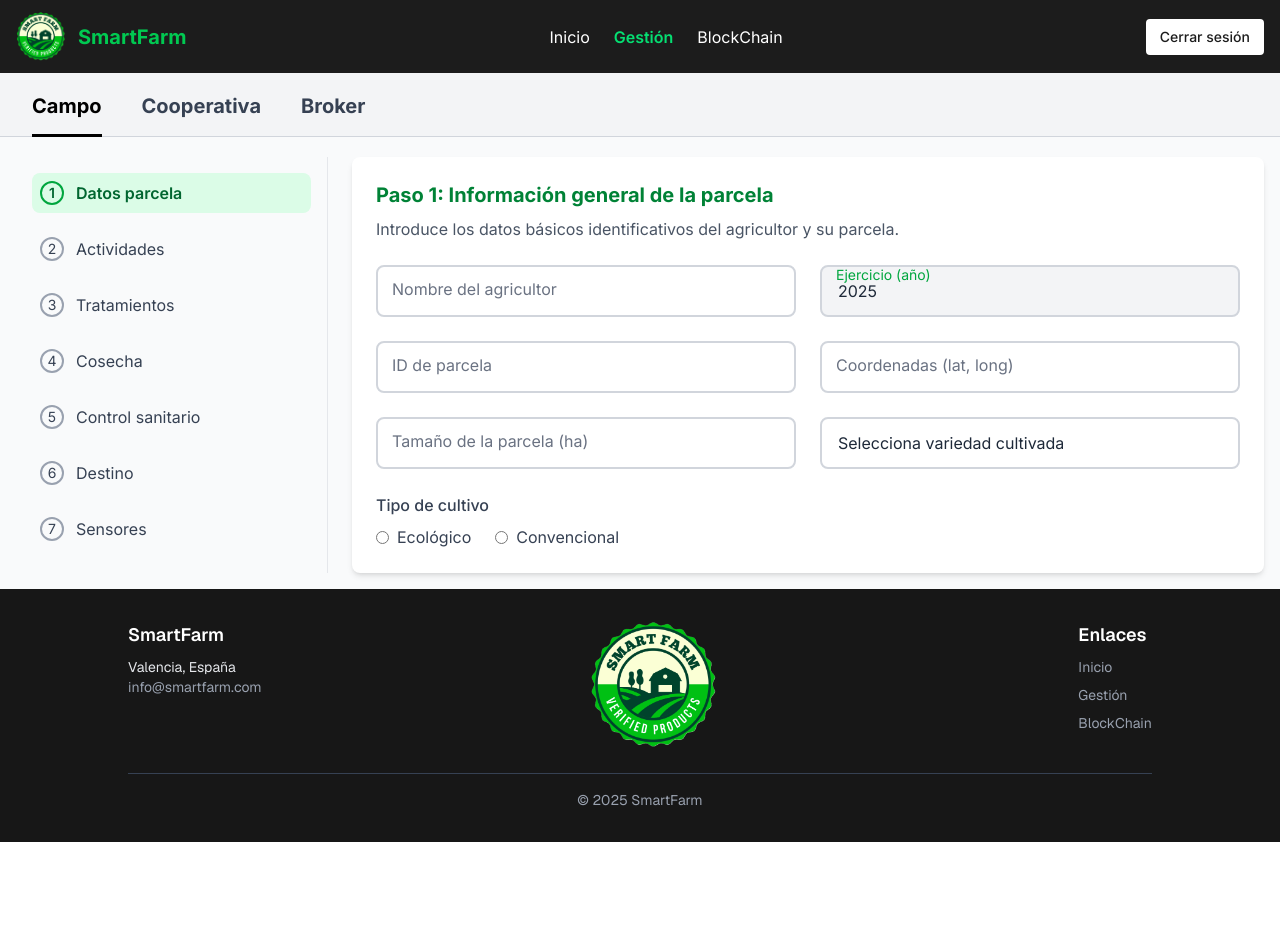
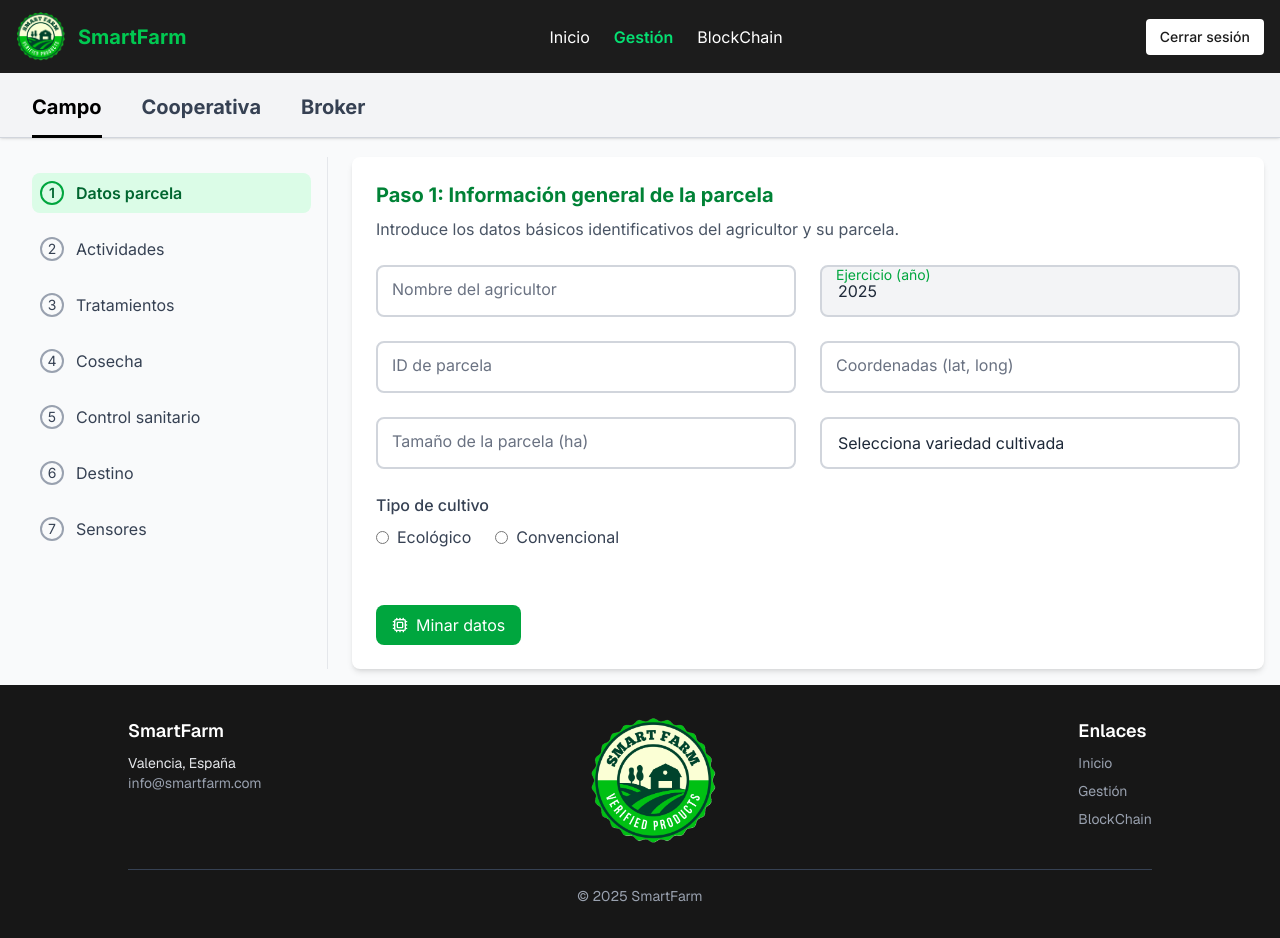
Before and after one commit to Huda-23/TFG-PFC-Project-v2, a Next.js app: page /app/agricultor in a window 1280 px wide. Before the commit the page ends 842 px from the top, so only its background shows below. Built offline with nearby package versions, Linux system fonts and the light colour scheme.

Commit message:
Añadido componente botonMinado. Añadido funcionalidad al botón en PasoDatosParcela.

```diff
--- a/package.json
+++ b/package.json
@@ -13,6 +13,7 @@
     "@fortawesome/free-solid-svg-icons": "^6.7.2",
     "@fortawesome/react-fontawesome": "^0.2.2",
     "framer-motion": "^12.11.0",
+    "lucide-react": "^0.511.0",
     "mysql2": "^3.14.1",
     "next": "15.3.2",
     "react": "^19.0.0",
--- a/src/components/appComponents/agricultorPagesYSteps/PasoDatosParcela.tsx
+++ b/src/components/appComponents/agricultorPagesYSteps/PasoDatosParcela.tsx
@@ -1,14 +1,39 @@
 "use client";
+
 import { useEffect, useState } from "react";
+import BotonMinado from "@/components/appComponents/botonMinado"; // Asegúrate de que tiene type="submit"
 
 export default function PasoDatosParcela() {
   const [ejercicio, setEjercicio] = useState("");
   const [tipoCultivo, setTipoCultivo] = useState("");
+  const [loading, setLoading] = useState(false);
 
   useEffect(() => {
     const fecha = new Date();
     setEjercicio(fecha.getFullYear().toString());
   }, []);
+
+  const handleSubmit = async (e: React.FormEvent<HTMLFormElement>) => {
+    e.preventDefault();
+    setLoading(true);
+
+    // Recoger datos del formulario
+    const form = e.currentTarget;
+    const formData = new FormData(form);
+    const datos = Object.fromEntries(formData.entries());
+
+    // Añadir también datos controlados por estado
+    datos.tipoCultivo = tipoCultivo;
+    datos.ejercicio = ejercicio;
+
+    console.log("🚀 Datos a minar:", datos);
+
+    // Aquí irá tu lógica real (API o smart contract)
+    await new Promise((res) => setTimeout(res, 2000)); // Simulación
+    // Entiendo que exsto se cambiará para que esperé la respuesta de la API y pare la animación de loading.
+
+    setLoading(false);
+  };
 
   return (
     <section className="bg-white p-6 rounded-lg shadow-md">
@@ -19,27 +44,23 @@ export default function PasoDatosParcela() {
         Introduce los datos básicos identificativos del agricultor y su parcela.
       </p>
 
-      <form className="grid grid-cols-1 md:grid-cols-2 gap-6">
+      <form
+        className="grid grid-cols-1 md:grid-cols-2 gap-6"
+        onSubmit={handleSubmit}
+      >
         {/* Nombre del agricultor */}
         <div className="relative">
           <input
             type="text"
             id="nombre"
             name="nombre"
+            required
             className="peer w-full border-2 border-gray-300 rounded-lg px-4 py-3 text-gray-800 focus:border-green-500 focus:outline-none"
             placeholder=" "
           />
           <label
             htmlFor="nombre"
-            className="absolute left-4 top-3 text-gray-500 text-base transition-all
-              peer-placeholder-shown:top-3
-              peer-placeholder-shown:text-base
-              peer-focus:top-0
-              peer-focus:text-sm
-              peer-focus:text-green-600
-              peer-not-placeholder-shown:top-0
-              peer-not-placeholder-shown:text-sm
-              peer-not-placeholder-shown:text-green-600"
+            className="absolute left-4 top-3 text-gray-500 text-base transition-all peer-placeholder-shown:top-3 peer-placeholder-shown:text-base peer-focus:top-0 peer-focus:text-sm peer-focus:text-green-600 peer-not-placeholder-shown:top-0 peer-not-placeholder-shown:text-sm peer-not-placeholder-shown:text-green-600"
           >
             Nombre del agricultor
           </label>
@@ -58,15 +79,7 @@ export default function PasoDatosParcela() {
           />
           <label
             htmlFor="ejercicio"
-            className="absolute left-4 top-3 text-gray-500 text-base transition-all
-              peer-placeholder-shown:top-3
-              peer-placeholder-shown:text-base
-              peer-focus:top-0
-              peer-focus:text-sm
-              peer-focus:text-green-600
-              peer-not-placeholder-shown:top-0
-              peer-not-placeholder-shown:text-sm
-              peer-not-placeholder-shown:text-green-600"
+            className="absolute left-4 top-3 text-gray-500 text-base transition-all peer-placeholder-shown:top-3 peer-placeholder-shown:text-base peer-focus:top-0 peer-focus:text-sm peer-focus:text-green-600 peer-not-placeholder-shown:top-0 peer-not-placeholder-shown:text-sm peer-not-placeholder-shown:text-green-600"
           >
             Ejercicio (año)
           </label>
@@ -84,15 +97,7 @@ export default function PasoDatosParcela() {
           />
           <label
             htmlFor="parcela"
-            className="absolute left-4 top-3 text-gray-500 text-base transition-all
-              peer-placeholder-shown:top-3
-              peer-placeholder-shown:text-base
-              peer-focus:top-0
-              peer-focus:text-sm
-              peer-focus:text-green-600
-              peer-not-placeholder-shown:top-0
-              peer-not-placeholder-shown:text-sm
-              peer-not-placeholder-shown:text-green-600"
+            className="absolute left-4 top-3 text-gray-500 text-base transition-all peer-placeholder-shown:top-3 peer-placeholder-shown:text-base peer-focus:top-0 peer-focus:text-sm peer-focus:text-green-600 peer-not-placeholder-shown:top-0 peer-not-placeholder-shown:text-sm peer-not-placeholder-shown:text-green-600"
           >
             ID de parcela
           </label>
@@ -109,15 +114,7 @@ export default function PasoDatosParcela() {
           />
           <label
             htmlFor="coordenadas"
-            className="absolute left-4 top-3 text-gray-500 text-base transition-all
-              peer-placeholder-shown:top-3
-              peer-placeholder-shown:text-base
-              peer-focus:top-0
-              peer-focus:text-sm
-              peer-focus:text-green-600
-              peer-not-placeholder-shown:top-0
-              peer-not-placeholder-shown:text-sm
-              peer-not-placeholder-shown:text-green-600"
+            className="absolute left-4 top-3 text-gray-500 text-base transition-all peer-placeholder-shown:top-3 peer-placeholder-shown:text-base peer-focus:top-0 peer-focus:text-sm peer-focus:text-green-600 peer-not-placeholder-shown:top-0 peer-not-placeholder-shown:text-sm peer-not-placeholder-shown:text-green-600"
           >
             Coordenadas (lat, long)
           </label>
@@ -134,15 +131,7 @@ export default function PasoDatosParcela() {
           />
           <label
             htmlFor="tamaño"
-            className="absolute left-4 top-3 text-gray-500 text-base transition-all
-              peer-placeholder-shown:top-3
-              peer-placeholder-shown:text-base
-              peer-focus:top-0
-              peer-focus:text-sm
-              peer-focus:text-green-600
-              peer-not-placeholder-shown:top-0
-              peer-not-placeholder-shown:text-sm
-              peer-not-placeholder-shown:text-green-600"
+            className="absolute left-4 top-3 text-gray-500 text-base transition-all peer-placeholder-shown:top-3 peer-placeholder-shown:text-base peer-focus:top-0 peer-focus:text-sm peer-focus:text-green-600 peer-not-placeholder-shown:top-0 peer-not-placeholder-shown:text-sm peer-not-placeholder-shown:text-green-600"
           >
             Tamaño de la parcela (ha)
           </label>
@@ -153,6 +142,7 @@ export default function PasoDatosParcela() {
           <select
             id="variedad"
             name="variedad"
+            required
             className="appearance-none w-full border-2 border-gray-300 rounded-lg px-4 py-[0.75rem] text-gray-800 focus:border-green-500 focus:outline-none"
             defaultValue=""
           >
@@ -172,18 +162,19 @@ export default function PasoDatosParcela() {
             <label className="flex items-center gap-2 text-gray-700">
               <input
                 type="radio"
-                name="tipo"
+                name="tipoCultivo"
                 value="ecologico"
                 className="accent-green-600"
                 checked={tipoCultivo === "ecologico"}
                 onChange={(e) => setTipoCultivo(e.target.value)}
+                required
               />
               Ecológico
             </label>
             <label className="flex items-center gap-2 text-gray-700">
               <input
                 type="radio"
-                name="tipo"
+                name="tipoCultivo"
                 value="convencional"
                 className="accent-green-600"
                 checked={tipoCultivo === "convencional"}
@@ -193,6 +184,9 @@ export default function PasoDatosParcela() {
             </label>
           </div>
         </div>
+        <div className="col-span-2">
+          <BotonMinado loading={loading} />
+        </div>
       </form>
     </section>
   );
--- /dev/null
+++ b/src/components/appComponents/botonMinado.tsx
@@ -0,0 +1,33 @@
+"use client";
+
+import { Cpu, Loader2 } from "lucide-react";
+
+type BotonMinadoProps = {
+  loading?: boolean;
+  label?: string;
+};
+
+export default function BotonMinadoSubmit({
+  loading = false,
+  label = "Minar datos",
+}: BotonMinadoProps) {
+  return (
+    <button
+      type="submit"
+      disabled={loading}
+      className="flex items-center gap-2 mt-8 px-4 py-2 rounded-lg bg-green-600 text-white hover:bg-green-700 transition disabled:opacity-50 disabled:cursor-not-allowed"
+    >
+      {loading ? (
+        <>
+          <Loader2 className="h-4 w-4 animate-spin" />
+          Minando...
+        </>
+      ) : (
+        <>
+          <Cpu className="h-4 w-4" />
+          {label}
+        </>
+      )}
+    </button>
+  );
+}
--- a/src/components/appComponents/navbarActores.tsx
+++ b/src/components/appComponents/navbarActores.tsx
@@ -13,7 +13,7 @@ export default function ActorNavbar() {
   const pathname = usePathname();
 
   return (
-    <nav className="bg-gray-100 border-b border-gray-300">
+    <nav className="sticky top-[73px] z-40 bg-gray-100 border-b border-gray-300 shadow-sm">
       <ul className="flex gap-10 px-8 pt-5 pb-4 text-xl font-bold">
         {actors.map((actor) => {
           const active = pathname === actor.path;
```
Also changed, not shown: 1 other file (tests, documents, lock files or other folders).
